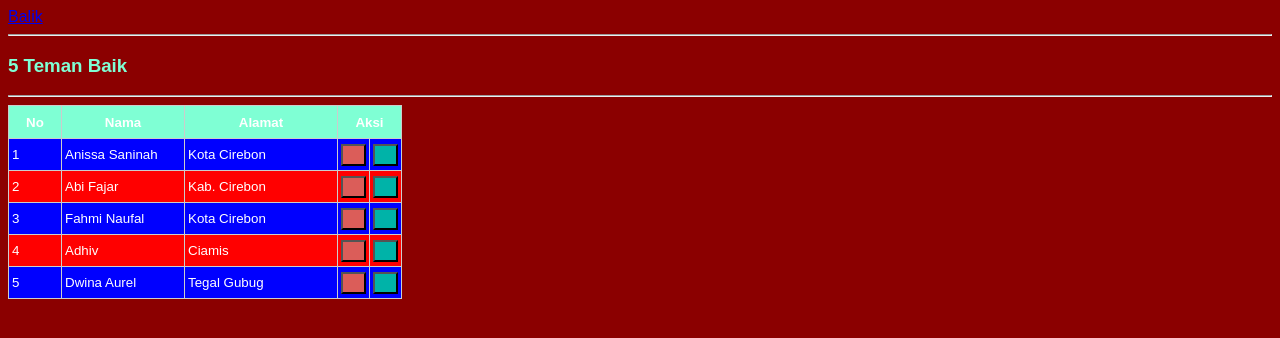
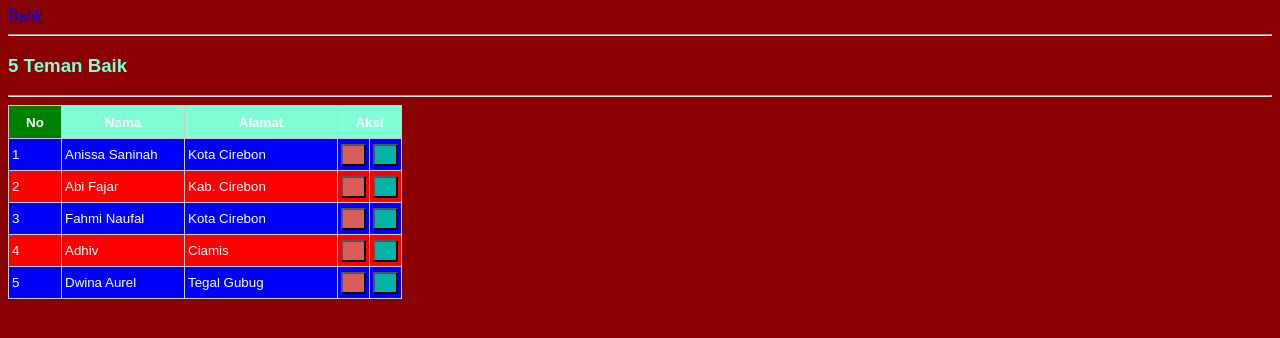
Before and after one commit to HardiNopiandi/Harnop.github.io, a plain HTML site: page p03 table css/table2.html in a window 1280 px wide. In both pictures the pointer is over the element "No". Drawn offline with Linux system fonts and the light colour scheme.

Commit message:
p03 table css

```diff
--- a/p03 table css/a.css
+++ b/p03 table css/a.css
@@ -20,6 +20,9 @@ th{
     color: white;
     height: 30px;
 }
+th:hover{
+    background-color: green;
+}
 h3{
     font-weight: 600;
     color: aquamarine;
```
